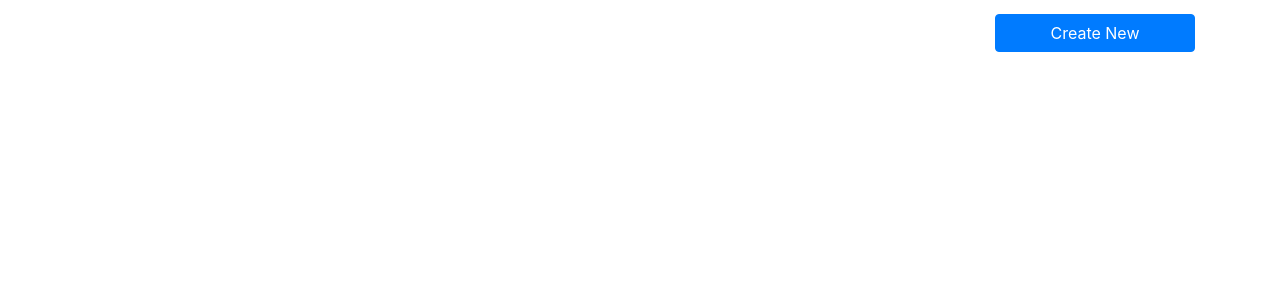
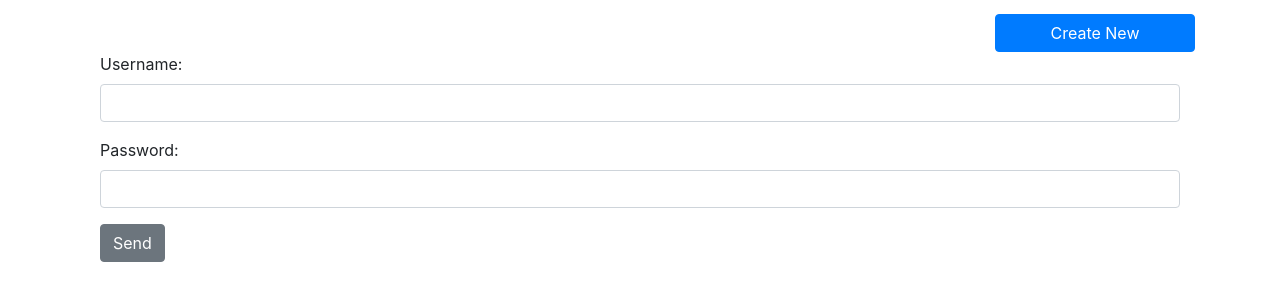
Before and after one commit to autumniit/app3, a React (Create React App) app in the folder app/frontend/: page / in a window 1280 px wide. Shown: the part 482-782 px from the top of the page. Built offline with nearby package versions, Linux system fonts and the light colour scheme; no server answers; the HTML template or start-up script is replaced by a standard one.

Commit message:
Added login functionality

```diff
--- a/app/frontend/src/components/Home.js
+++ b/app/frontend/src/components/Home.js
@@ -2,6 +2,8 @@ import React, { Component } from "react";
 import { Col, Container, Row } from "reactstrap";
 import UserList from "./UserList";
 import NewUserModal from "./NewUserModal";
+import LoginForm from "./LoginForm";
+
 
 import axios from "axios";
 
@@ -40,6 +42,9 @@ class Home extends Component {
             <NewUserModal create={true} resetState={this.resetState} />
           </Col>
         </Row>
+          <Col>
+            <LoginForm/>
+          </Col>
       </Container>
     );
   }
--- /dev/null
+++ b/app/frontend/src/components/LoginForm.js
@@ -0,0 +1,58 @@
+import React from "react";
+import { Button, Form, FormGroup, Input, Label } from "reactstrap";
+
+import axios from "axios";
+
+import { API_URL_LOGIN } from "../constants";
+
+class LoginForm extends React.Component {
+    state = {
+        username: "",
+        password: ""
+    };
+
+    checkValidity = e => {
+        e.preventDefault();
+        axios.post(API_URL_LOGIN, this.state).then(
+            res => {
+                console.log(res);
+            })
+    };
+
+    defaultIfEmpty = value => {
+        return value === "" ? "" : value;
+    };
+
+    onChange = e => {
+        this.setState({ [e.target.name]: e.target.value });
+    };
+
+
+    render() {
+        return (
+            <Form onSubmit={this.checkValidity}>
+                <FormGroup>
+                    <Label for="username">Username:</Label>
+                    <Input
+                        type="text"
+                        name="username"
+                        onChange={this.onChange}
+                    // value={this.defaultIfEmpty(this.state.username)}
+                    />
+                </FormGroup>
+                <FormGroup>
+                    <Label for="password">Password:</Label>
+                    <Input
+                        type="text"
+                        name="password"
+                        onChange={this.onChange}
+                    // value={this.defaultIfEmpty(this.state.password)}
+                    />
+                </FormGroup>
+                <Button>Send</Button>
+            </Form>
+        );
+    }
+}
+
+export default LoginForm
--- a/app/frontend/src/constants/index.js
+++ b/app/frontend/src/constants/index.js
@@ -1 +1,2 @@
 export const API_URL = "http://localhost:8000/api/users/";
+export const API_URL_LOGIN = "http://localhost:8000/api/login/";
```
Also changed, not shown: 2 other files (tests, documents, lock files or other folders).
